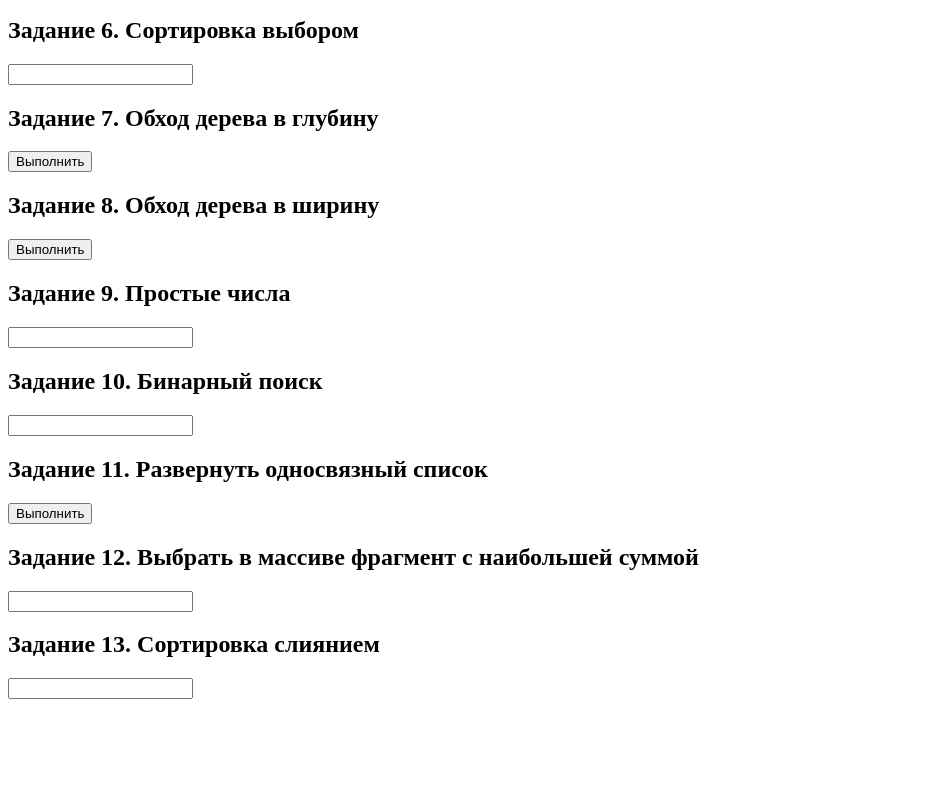
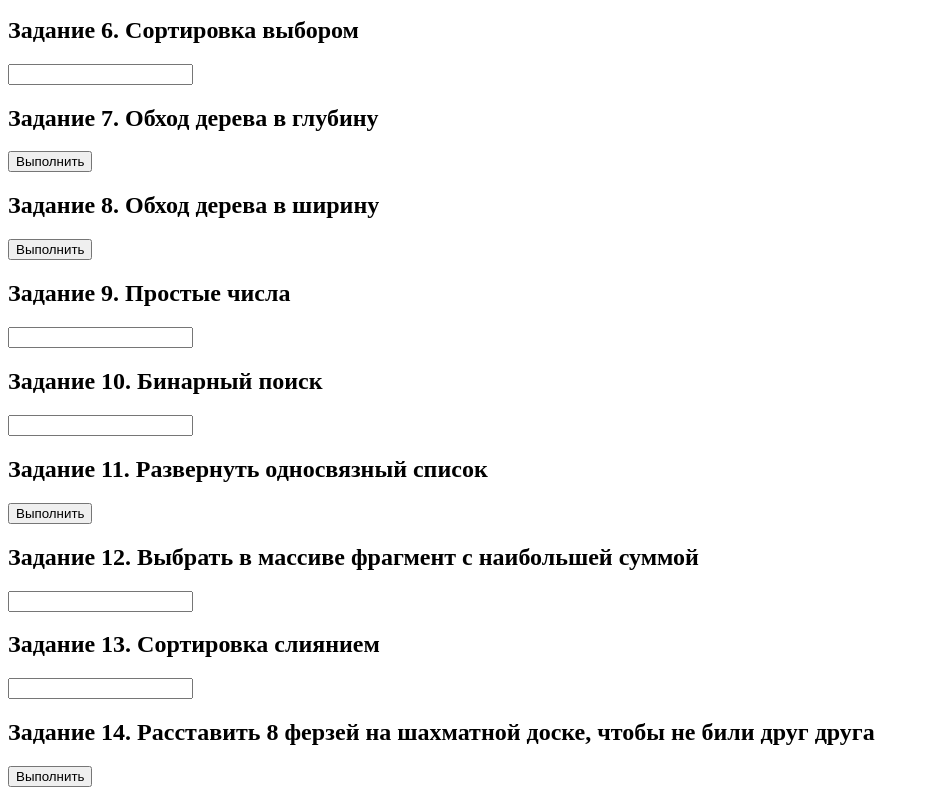
Before and after one commit to ivandashk/yandex-algorithms, a plain HTML site: page index.html in a window 1280 px wide. Shown: the part 611-1406 px from the top of the page, without its empty margins (0-929 px from the left). Before the commit the page ends 1318 px from the top, so only its background shows below. Drawn offline with Linux system fonts and the light colour scheme.

Commit message:
Задача 14: 8 ферзей на шахматной доске

```diff
--- /dev/null
+++ b/chess.js
@@ -0,0 +1,50 @@
+const chess = () => {
+    const chessboardSize = 8;
+    const positions = new Array(chessboardSize).fill(-1);
+    const maxPositions = new Array(chessboardSize).fill(-1);
+
+    const isCellBanned = (i, j) => {
+        for (let queen = 0; queen < positions.length; queen++) {
+            if (positions[queen] === -1) break;
+            if (positions[queen] === j) return true;
+            if (Math.abs(j - positions[queen]) === Math.abs(i - queen)) return true;
+        }
+        return false;
+    }
+
+    while (positions.includes(-1)){
+        const newRow = positions.indexOf(-1);
+
+        let isQueenPlaced = false;
+        for (let column = maxPositions[newRow] + 1; column < chessboardSize; column++) {
+            if (!isCellBanned(newRow, column)) {
+                positions[newRow] = column;
+                maxPositions[newRow] = column;
+                isQueenPlaced = true;
+                break;
+            } else {
+                continue;
+            }
+        }
+
+        if (!isQueenPlaced) {
+            positions[newRow - 1] = -1;
+            maxPositions[newRow] = -1;
+        }
+    }
+
+    console.log(positions);
+
+    // Далее - визуализация ответа (массива positions)
+
+    const queen = "O";
+    const empty = " ";
+
+    const board = new Array(chessboardSize);
+    for (let i = 0; i < chessboardSize; i++) {
+        board[i] = new Array(chessboardSize).fill(empty);
+        board[i][positions[i]] = queen;
+    }
+
+    console.log(board);
+}
--- a/index.html
+++ b/index.html
@@ -29,6 +29,8 @@
         <input type="text" onkeyup="maxSumFragment(this.value)">
         <h2>Задание 13. Сортировка слиянием</h2>
         <input type="text" onkeyup="mergeSort(this.value)">
+        <h2>Задание 14. Расставить 8 ферзей на шахматной доске, чтобы не били друг друга</h2>
+        <button onclick="chess()">Выполнить</button>
     </div>
 </body>
 <script src="./spiral.js"></script>
@@ -46,4 +48,5 @@
 <script src="./linkedList.js"></script>
 <script src="./maxSumFragment.js"></script>
 <script src="./mergeSort.js"></script>
+<script src="./chess.js"></script>
 </html>
```
